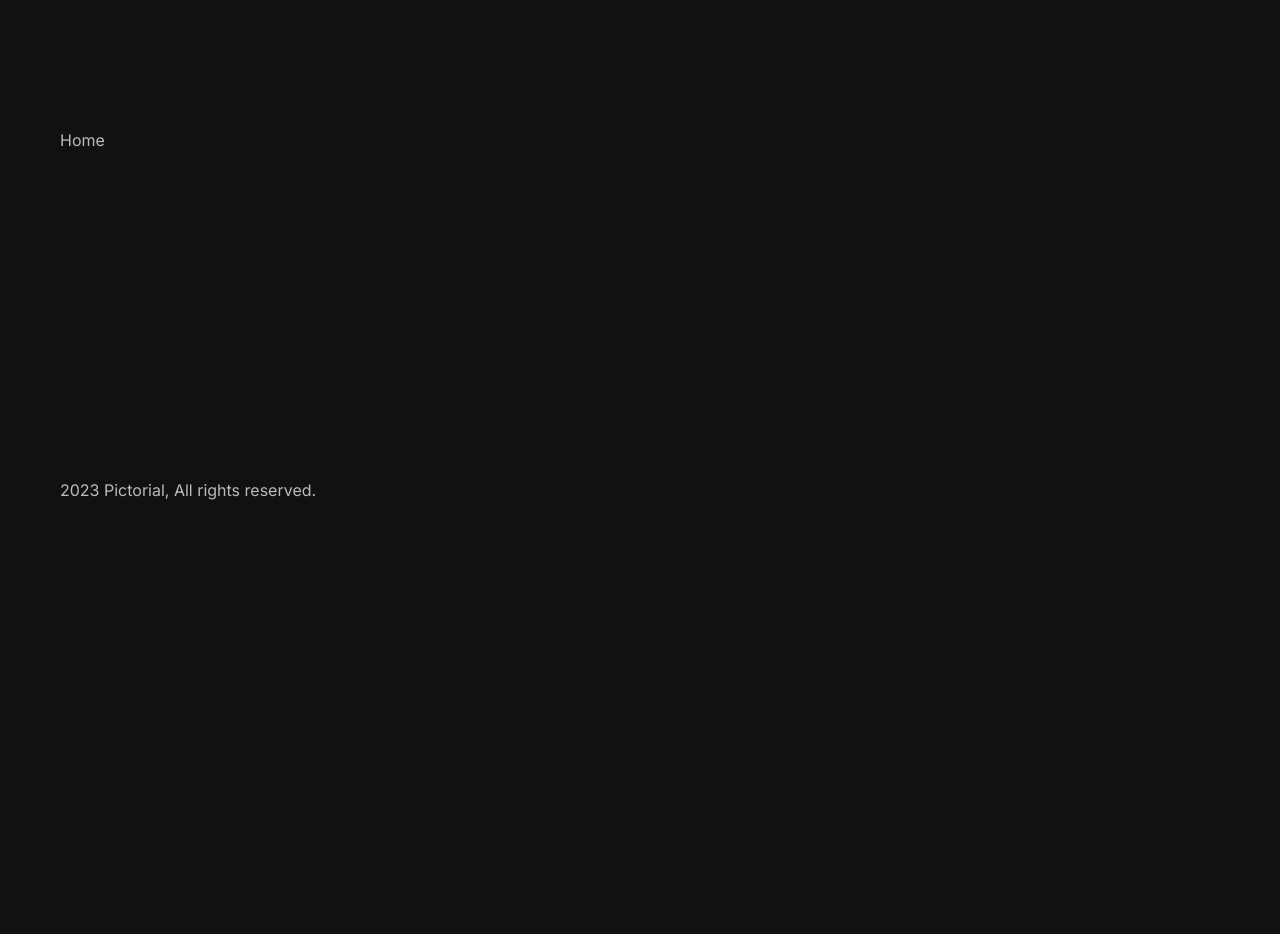
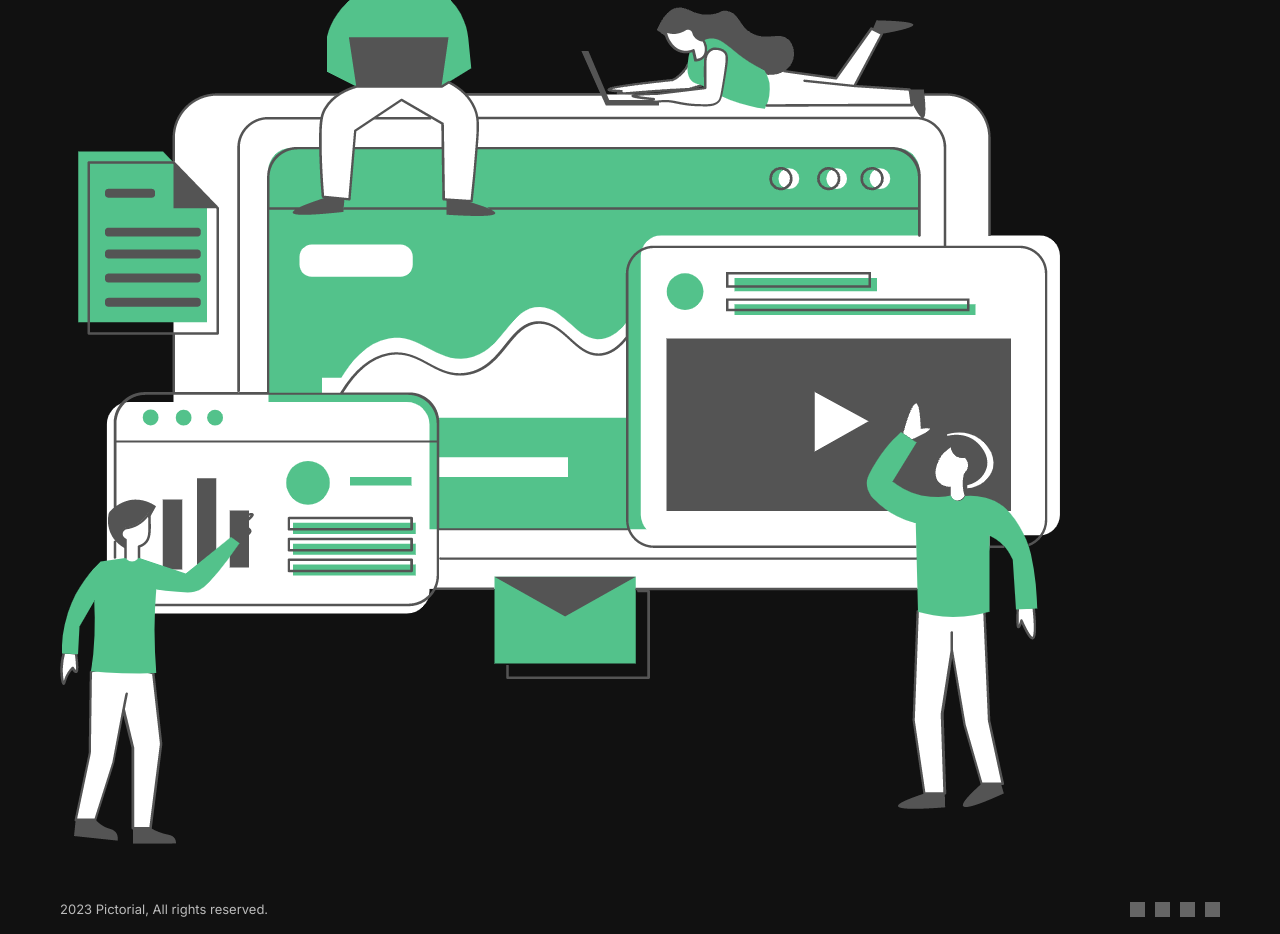
Before and after one commit to dev-ahmedali/pictorial, a Next.js app: page / in a window 1280 px wide. Shown: the part 300-1234 px from the top of the page. Before the commit the page ends 800 px from the top, so only its background shows below. Built offline with nearby package versions, Linux system fonts and the light colour scheme; grey boxes are pictures that could not be loaded.

Commit message:
updated hero section

```diff
--- a/src/app/page.jsx
+++ b/src/app/page.jsx
@@ -1,10 +1,20 @@
-import Image from 'next/image'
-import styles from './page.module.css'
+import Image from "next/image";
+import styles from "./page.module.css";
+import hero from "../../public/images/hero.png";
 
 export default function Home() {
   return (
-     <div>
-         Home
-     </div>
-  )
+    <div className={styles.container}>
+      <div className={styles.item}>
+        <h1>Better design for your digital products</h1>
+        <p>
+          Lorem ipsum dolor sit amet consectetur adipisicing elit. Deserunt
+          sequi atque ad aliquid fugiat quaerat!
+        </p>
+      </div>
+      <button>See Our Work</button>
+      <div className={styles.item}></div>
+      <Image src={hero} alt="hero section" className={styles.heroImg} />
+    </div>
+  );
 }
--- a/src/components/footer/Footer.jsx
+++ b/src/components/footer/Footer.jsx
@@ -1,10 +1,41 @@
 import React from "react";
+import styles from "./footer.module.css";
+import Image from "next/image";
 
 const Footer = () => {
   return (
-    <div>
+    <div className={styles.container}>
       <div>2023 Pictorial, All rights reserved.</div>
-      <div></div>
+      <div className={styles.social}>
+        <Image
+          className={styles.icon}
+          src="/../public/images/1.png"
+          width={15}
+          height={15}
+          alt="pictorial Facebook"
+        />
+        <Image
+          className={styles.icon}
+          src="/../public/images/2.png"
+          width={15}
+          height={15}
+          alt="pictorial Instagram"
+        />
+        <Image
+          className={styles.icon}
+          src="/../public/images/3.png"
+          width={15}
+          height={15}
+          alt="pictorial Twitter"
+        />
+        <Image
+          className={styles.icon}
+          src="/../public/images/4.png"
+          width={15}
+          height={15}
+          alt="pictorial Youtube"
+        />
+      </div>
     </div>
   );
 };
--- /dev/null
+++ b/src/components/footer/footer.module.css
@@ -0,0 +1,18 @@
+.container{
+    height: 50px;
+    font-size: small;
+    display: flex;
+    align-items: center;
+    justify-content: space-between;
+}
+
+.social {
+    display: flex;
+    align-items: center;
+    gap: 10px;
+}
+
+.icon {
+    opacity: 0.6;
+    cursor: pointer;
+}
```
